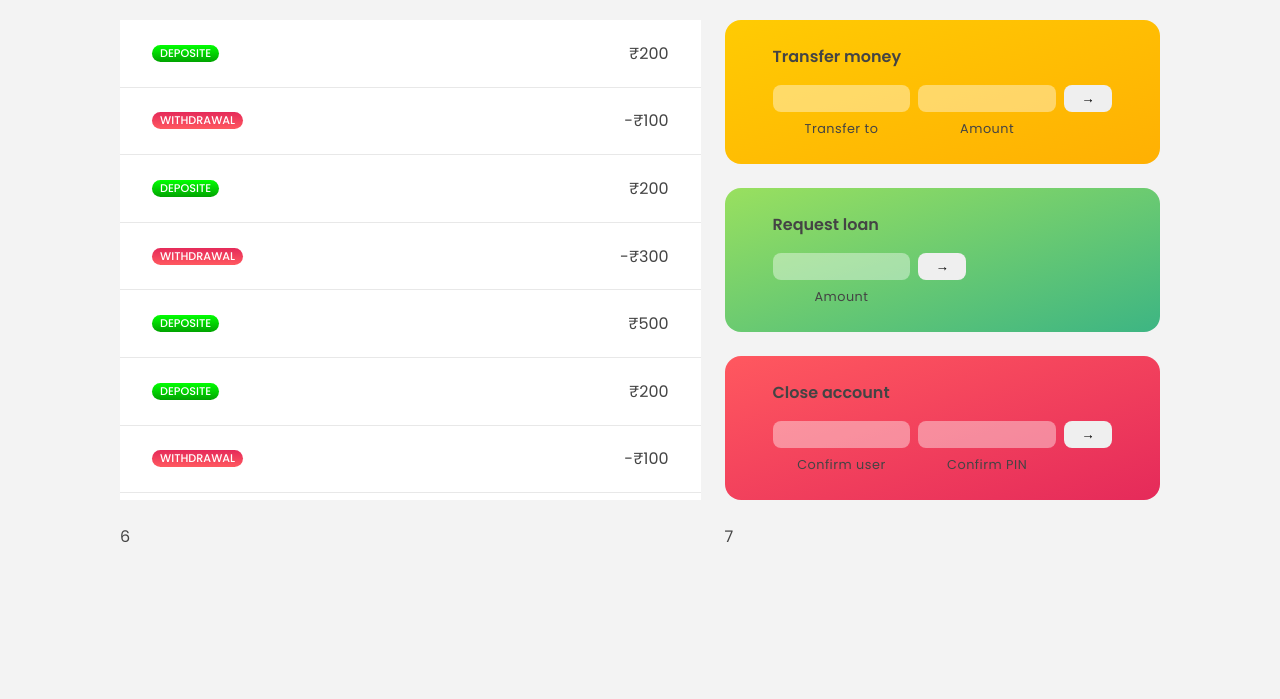
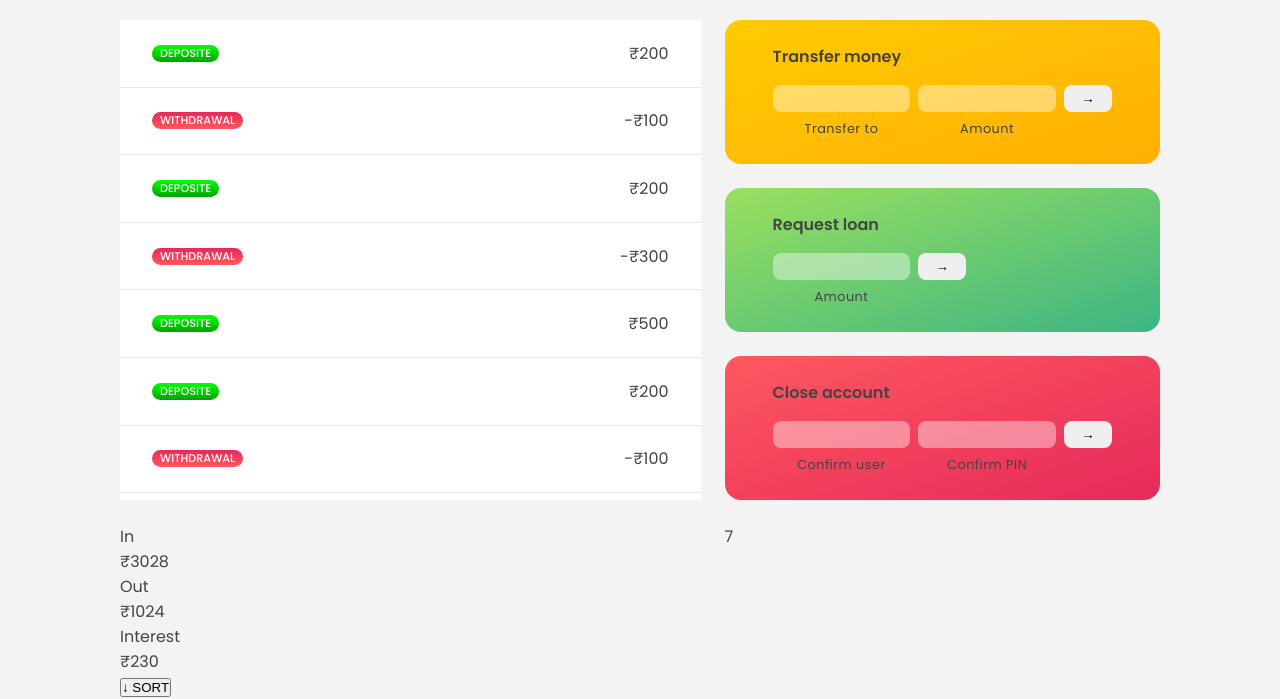
Before and after one commit to susovan777/Mini-Bank-App, a plain HTML site: page index.html in a window 1280 px wide. Shown: the part 184-883 px from the top of the page. Before the commit the page ends 800 px from the top, so only its background shows below. Drawn offline with Linux system fonts and the light colour scheme.

Commit message:
Added summary section

```diff
--- a/index.html
+++ b/index.html
@@ -112,7 +112,15 @@
         </div>
 
         <!-- balance SUMMARY -->
-        <div class="summary">6</div>
+        <div class="summary">
+            <p class="summary_label">In</p>
+            <p class="summary_value">₹3028</p>
+            <p class="summary_label">Out</p>
+            <p class="summary_value">₹1024</p>
+            <p class="summary_label">Interest</p>
+            <p class="summary_value">₹230</p>
+            <button class="btn_sort">↓ SORT</button>
+        </div>
 
         <div class="logout-timer">7</div>
     </main>
```
